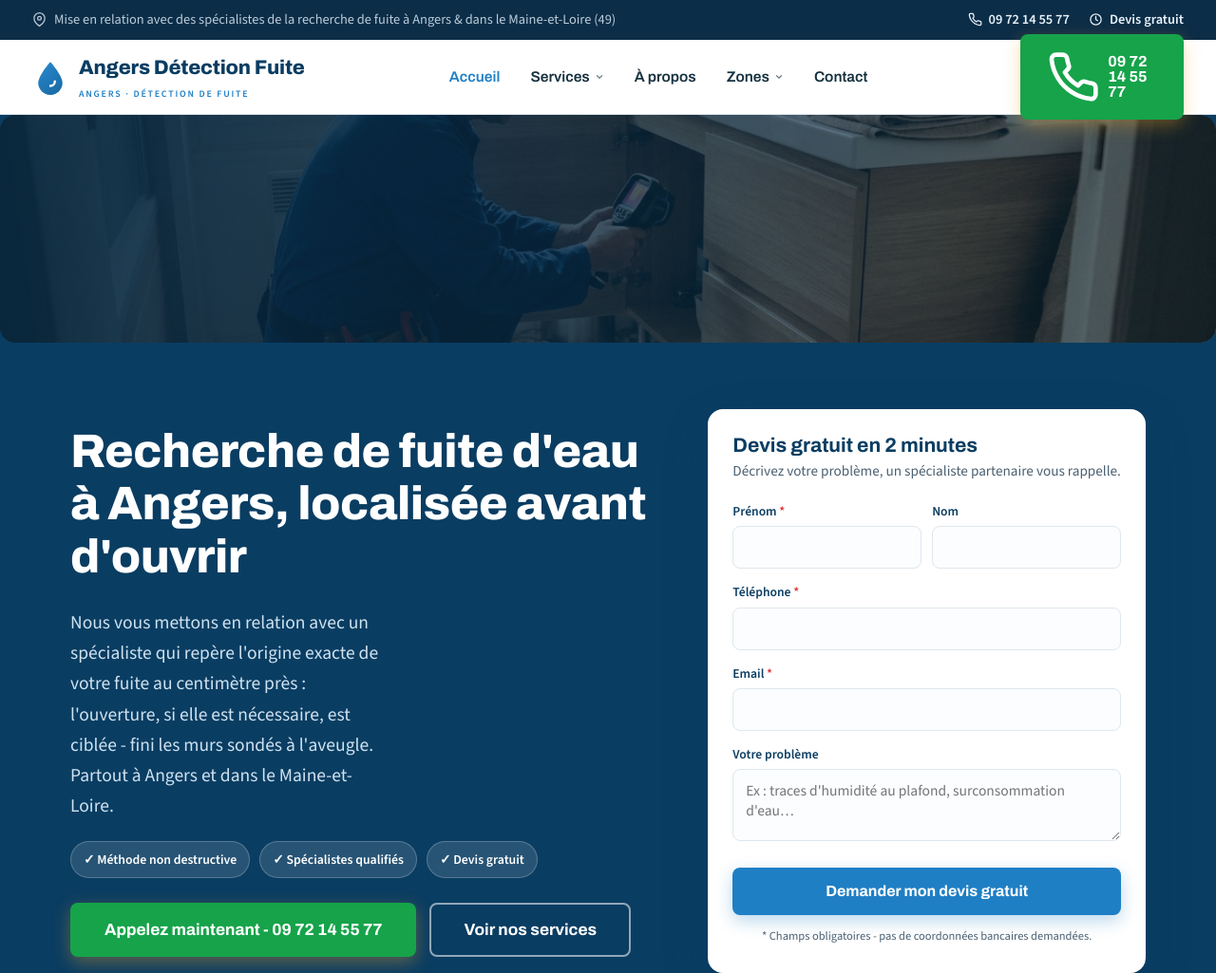
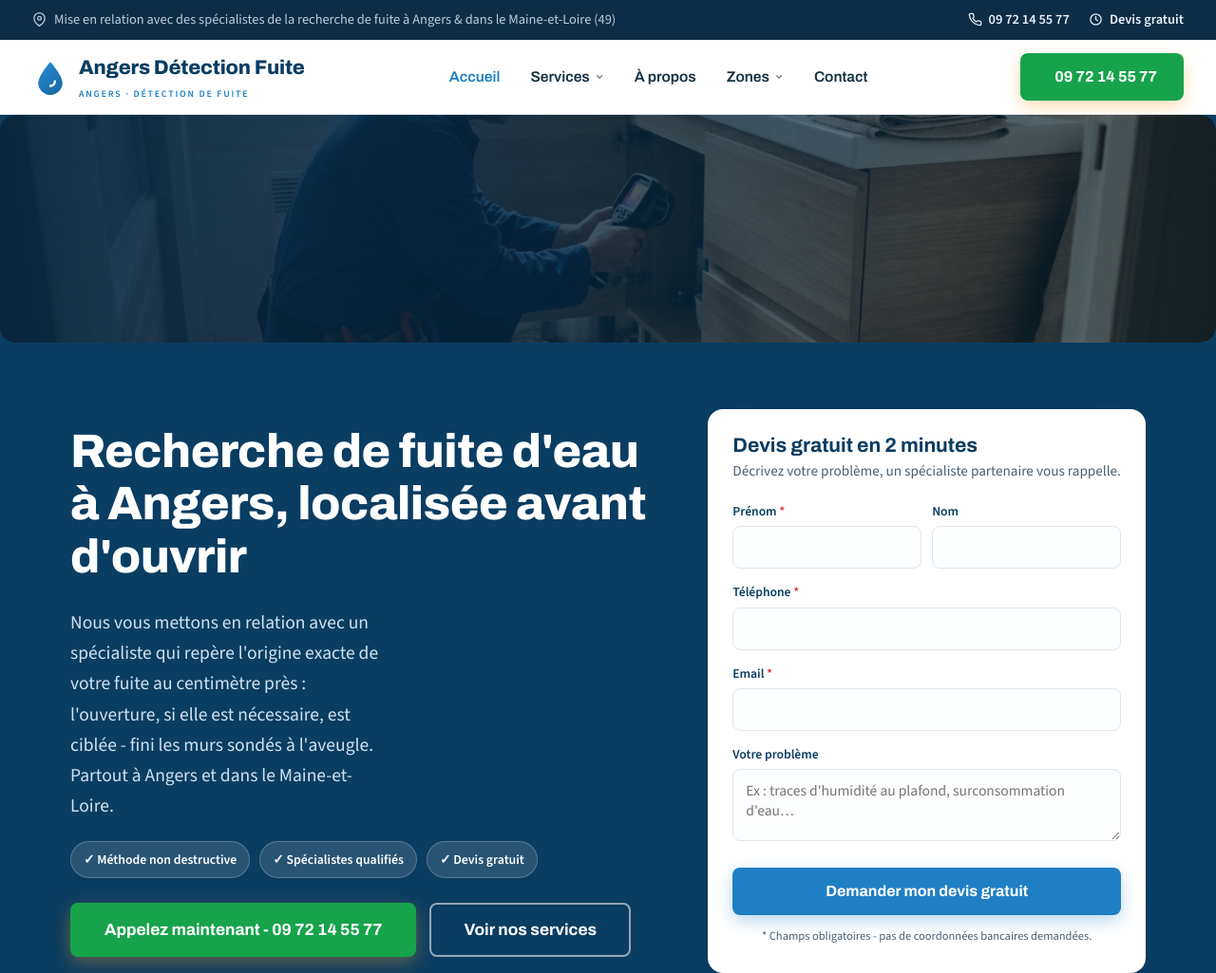
Before and after one commit to atlas1m/recherche-fuite-eau-angers, a website: page index.html in a window 1280 px wide. Shown: the top 1025 px of the page at 95% size. Drawn offline with nearby package versions, Linux system fonts and the light colour scheme.

Commit message:
fix: keep header phone number on one line

```diff
--- a/styles.css
+++ b/styles.css
@@ -136,7 +136,7 @@ p{margin:0 0 1.1em;}
 .has-sub:hover .caret{transform:rotate(180deg);}
 .submenu a{display:block;padding:10px 13px;border-radius:7px;color:var(--ink);font-weight:500;font-size:.95rem;}
 .submenu a:hover{background:var(--blue-soft);color:var(--navy);text-decoration:none;}
-.nav-cta{margin-left:8px;}
+.nav-cta{margin-left:8px;white-space:nowrap;flex:none;min-width:max-content;}
 
 .hamburger{display:none;background:none;border:0;cursor:pointer;padding:8px;}
 .hamburger span{display:block;width:24px;height:2.5px;background:var(--navy);margin:5px 0;border-radius:2px;transition:.2s;}
```
